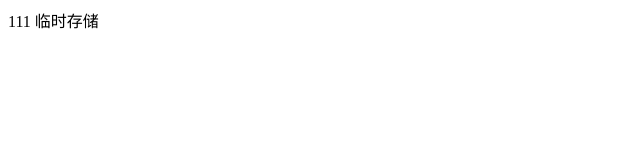
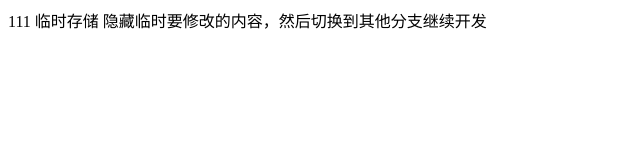
Before and after one commit to Thh123-gif/GitHub01, a plain HTML site: page index.html in a window 1280 px wide. Shown: the whole page, without its empty margins (0-640 px from the left). Drawn offline with Linux system fonts and the light colour scheme.

Commit message:
提交临时修改的代码

```diff
--- a/index.html
+++ b/index.html
@@ -8,5 +8,6 @@
 <body>
     111
     临时存储
+    隐藏临时要修改的内容，然后切换到其他分支继续开发
 </body>
 </html>
```
Also changed, not shown: 笔记.txt.
